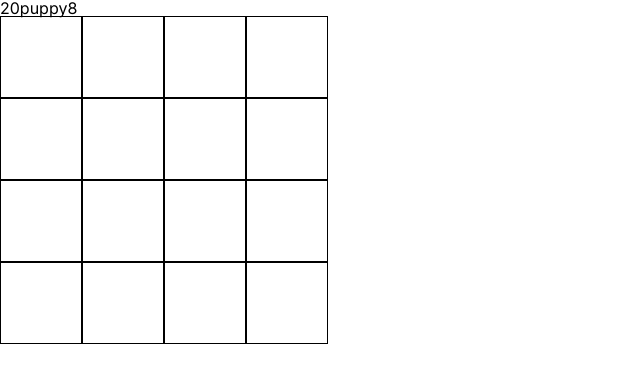
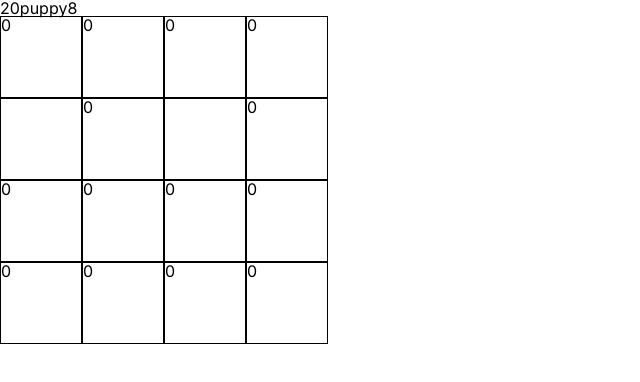
Before and after one commit to ruddelbenito/20puppy8, a Next.js app: page / in a window 1280 px wide. Shown: the top 382 px of the page, without its empty margins (0-640 px from the left). Built offline with nearby package versions, Linux system fonts and the light colour scheme.

Commit message:
Started initialization of game board

```diff
--- a/src/app/page.js
+++ b/src/app/page.js
@@ -1,15 +1,57 @@
 import styles from './page.module.css'
 
-let firstRow = [0, 0, 0, 0]
-let secondRow = [0, 0, 0, 0]
-let thirdRow = [0, 0, 0, 0]
-let fourthRow = [0, 0, 0, 0]
+// let firstRow = [0, 0, 0, 0]
+// let secondRow = [0, 0, 0, 0]
+// let thirdRow = [0, 0, 0, 0]
+// let fourthRow = [0, 0, 0, 0]
+let grid = [[0, 0, 0, 0], [0, 0, 0, 0], [0, 0, 0, 0], [0, 0, 0, 0]];
+
+// function to set a value to either 2 or 4
+let getNewNumber = () => {
+  // Randomly generate a 0 or 1
+  //  - if random generated number is a 0, the value of the square is a 2
+  //  - if random generated number is a 1, the value of the square is a 4
+  let randomNumber = Math.floor(Math.random() * 2);
+
+  if (randomNumber === 0) {
+    return 2;
+  }
+  else {
+    return 4;
+  }
+}
 
 // function to set a board space to a value
+let setTileValue = (position, value) => {
+  grid[position[0]][position[1]] = value;
+}
 
 // function to randomly set an empty board space to a value of 2 or 4
+let assignEmptyTile = () => {
+  let emptyTileFound = false;
+  let xCoord;
+  let yCoord;
+
+  // repeatedly attempt to find a position on the grid that is empty
+  while (!emptyTileFound) {
+    xCoord = Math.floor(Math.random() * 4);
+    yCoord = Math.floor(Math.random() * 4);
+
+    if (grid[xCoord][yCoord] === 0) {
+      emptyTileFound = true;
+    }
+  }
+
+  // once empty tile is found, assign it a value of 2 or 4
+  setTileValue([xCoord, yCoord], getNewNumber);
+
+}
 
 // function to initialize board (determine first two tiles and their values)
+let initializeBoard = () => {
+  assignEmptyTile();
+  assignEmptyTile();
+}
 
 // function to merge two spaces if they are adjacent and the same value
 
@@ -21,7 +63,12 @@ let fourthRow = [0, 0, 0, 0]
 
 // function to shift spaces right
 
+// NOTES:
+//    - somehow keep track of empty coordinates - repeatedly doing random and checking if value is 0 is silly
+
 export default function Home() {
+  initializeBoard();
+
   return (
     <main className={styles.main}>
       <h1>20puppy8</h1>
@@ -29,31 +76,30 @@ export default function Home() {
       {/* grid */}
       <div className={styles.grid}>
         <div className={styles.row}>
-          <div className={styles.tile}></div>
-          <div className={styles.tile}></div>
-          <div className={styles.tile}></div>
-          <div className={styles.tile}></div>
+          <div className={styles.tile}>{grid[0][0]}</div>
+          <div className={styles.tile}>{grid[0][1]}</div>
+          <div className={styles.tile}>{grid[0][2]}</div>
+          <div className={styles.tile}>{grid[0][3]}</div>
         </div>
         <div className={styles.row}>
-          <div className={styles.tile}></div>
-          <div className={styles.tile}></div>
-          <div className={styles.tile}></div>
-          <div className={styles.tile}></div>
+          <div className={styles.tile}>{grid[1][0]}</div>
+          <div className={styles.tile}>{grid[1][1]}</div>
+          <div className={styles.tile}>{grid[1][2]}</div>
+          <div className={styles.tile}>{grid[1][3]}</div>
         </div>
         <div className={styles.row}>
-          <div className={styles.tile}></div>
-          <div className={styles.tile}></div>
-          <div className={styles.tile}></div>
-          <div className={styles.tile}></div>
+          <div className={styles.tile}>{grid[2][0]}</div>
+          <div className={styles.tile}>{grid[2][1]}</div>
+          <div className={styles.tile}>{grid[2][2]}</div>
+          <div className={styles.tile}>{grid[2][3]}</div>
         </div>
         <div className={styles.row}>
-          <div className={styles.tile}></div>
-          <div className={styles.tile}></div>
-          <div className={styles.tile}></div>
-          <div className={styles.tile}></div>
+          <div className={styles.tile}>{grid[3][0]}</div>
+          <div className={styles.tile}>{grid[3][1]}</div>
+          <div className={styles.tile}>{grid[3][2]}</div>
+          <div className={styles.tile}>{grid[3][3]}</div>
         </div>
       </div>
-
     </main>
   )
 }
```
